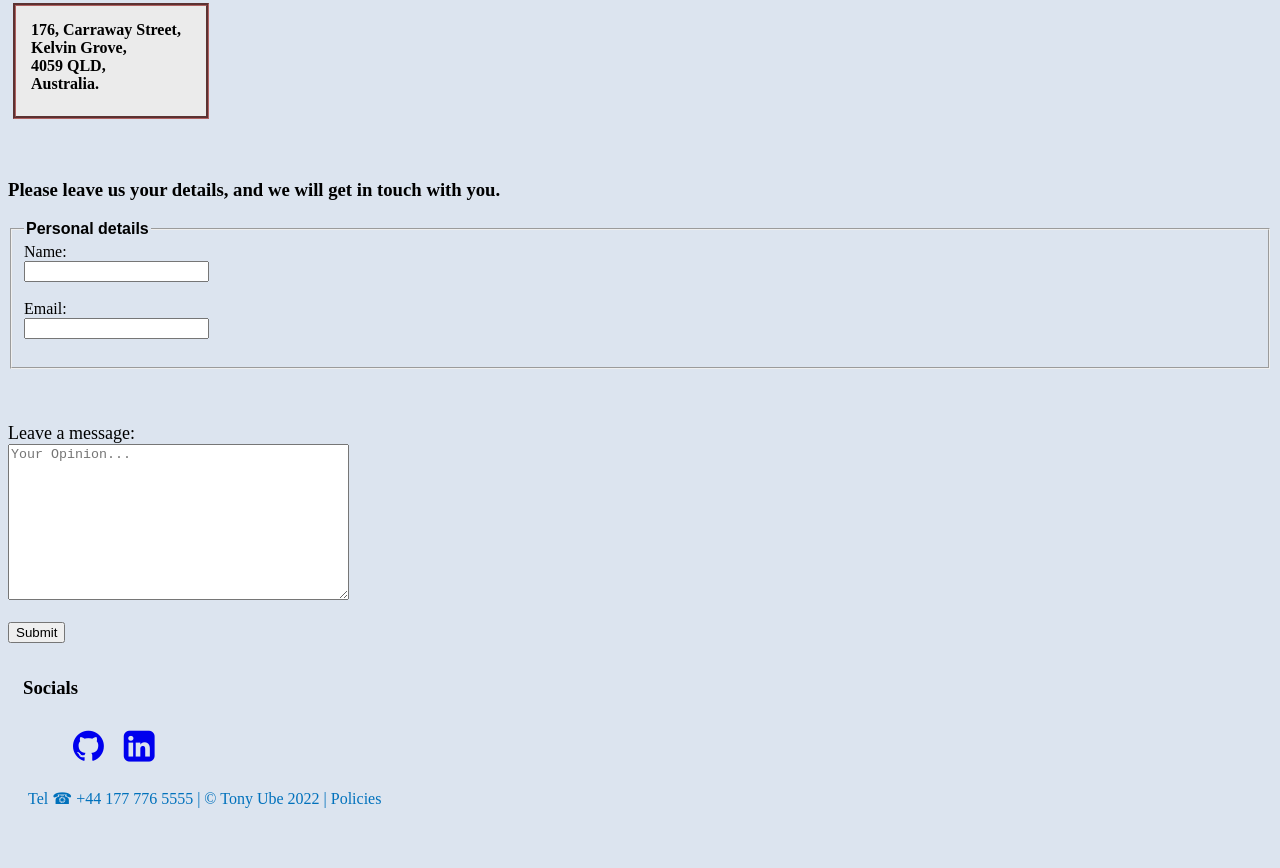
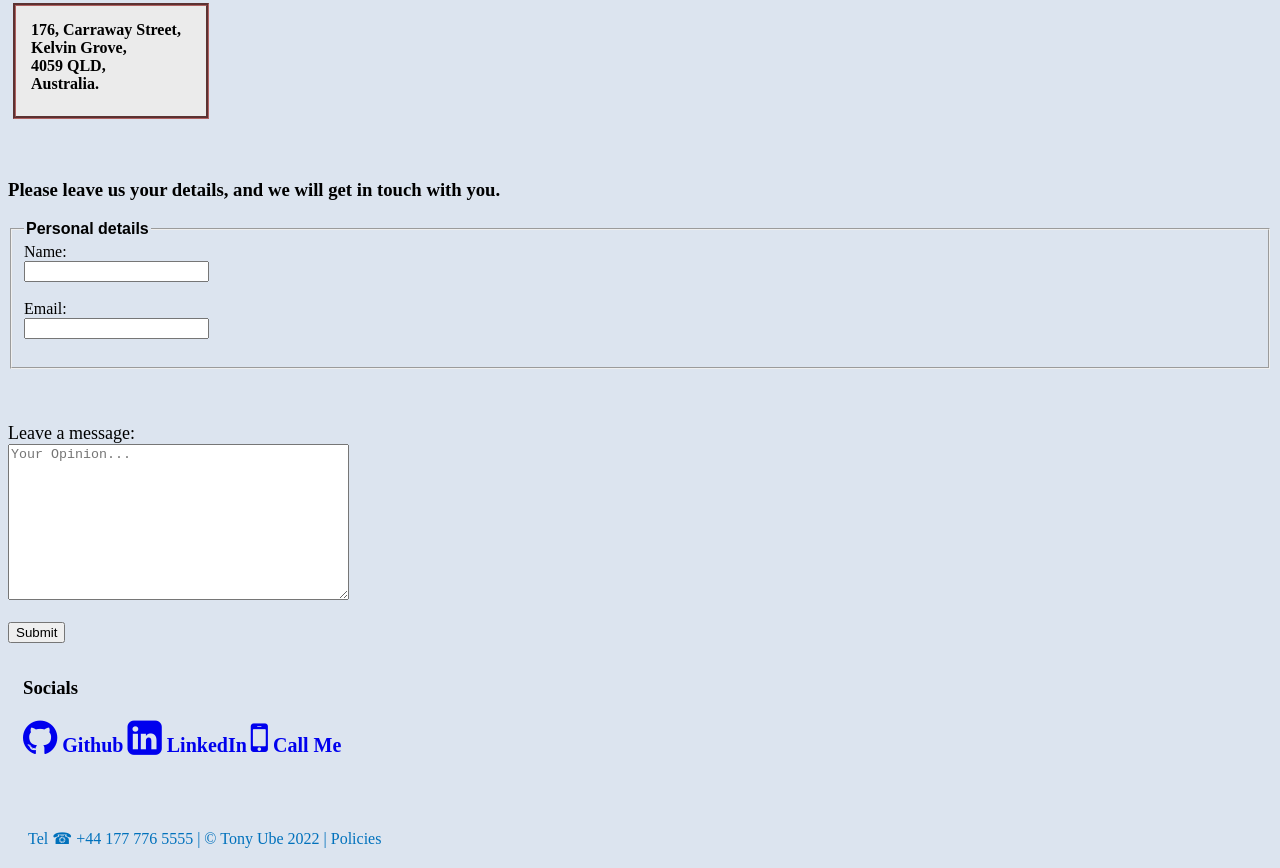
Before and after one commit to tuta-bits/tuta-bits.github.io, a plain HTML site: page contact.html in a window 1280 px wide. Shown: the part 253-1121 px from the top of the page. Before the commit the page ends 1081 px from the top, so only its background shows below. Drawn offline with Linux system fonts and the light colour scheme.

Commit message:
Update contact.html Add new features

```diff
--- a/contact.html
+++ b/contact.html
@@ -68,10 +68,11 @@
         </div>
         <section>
             <h3>Socials</h3>
-            <ul>
-                <li class="skope"><a href="https://github.com/tuta-bits" target="_blank" rel="noopener noreferrer"><i class="fa fa-github" style="font-size: 36px;"></i></a></li>
-                <li class="skope"><a href="https://www.linkedin.com/in/anthony-ube-a45b2092/" target="_blank" rel="noopener noreferrer"><i class="fa fa-linkedin-square" style="font-size: 36px;"></i></a></li>
-            </ul>
+            <div class="skope">
+                <a href="https://github.com/tuta-bits" target="_blank" rel="noopener noreferrer" class="butr act"><i class="fa fa-2x fa-github"></i> Github</a>
+                <a href="https://www.linkedin.com/in/anthony-ube-a45b2092/" target="_blank" rel="noopener noreferrer" class="butr act"><i class="fa fa-2x fa-linkedin-square"></i> LinkedIn</a>
+                <a href="tel:+44177-776-5555" class="butr act"><i class="fa fa-2x fa-mobile-phone"></i> Call Me</a>
+            </div>
         </section><br><br>
 
         <footer id="last">
```
